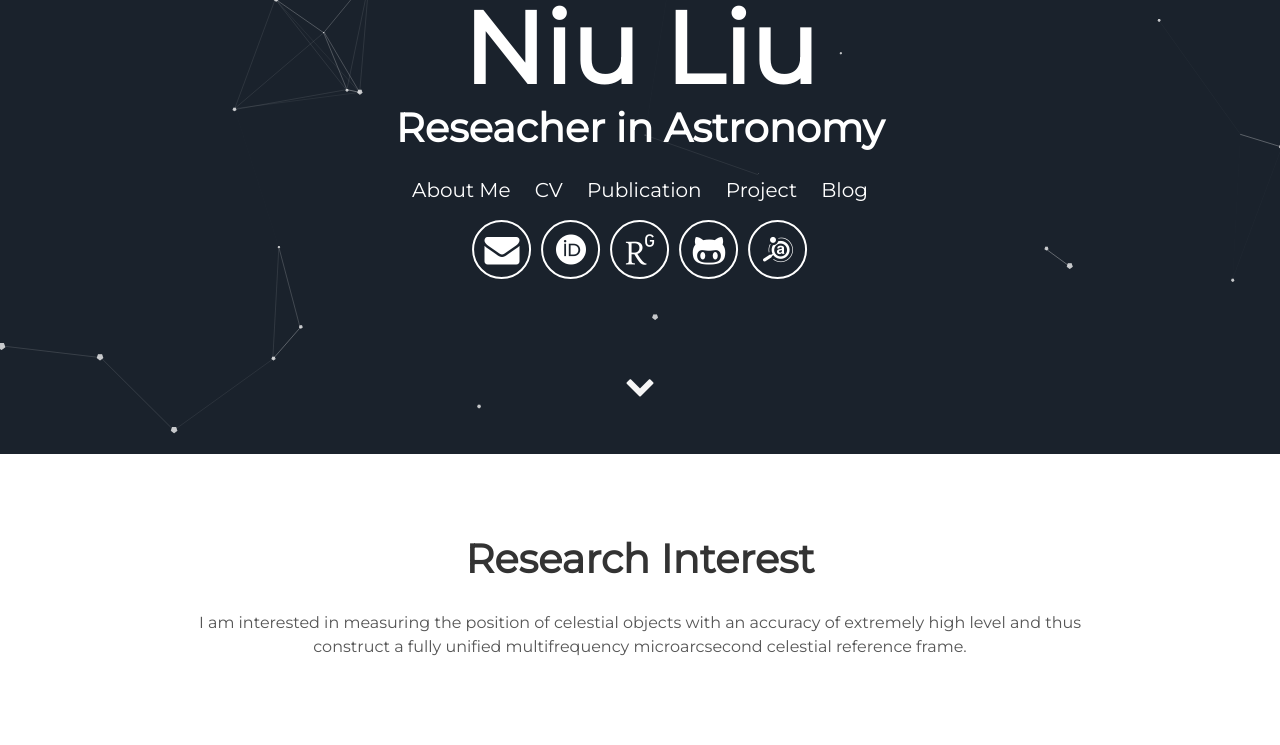
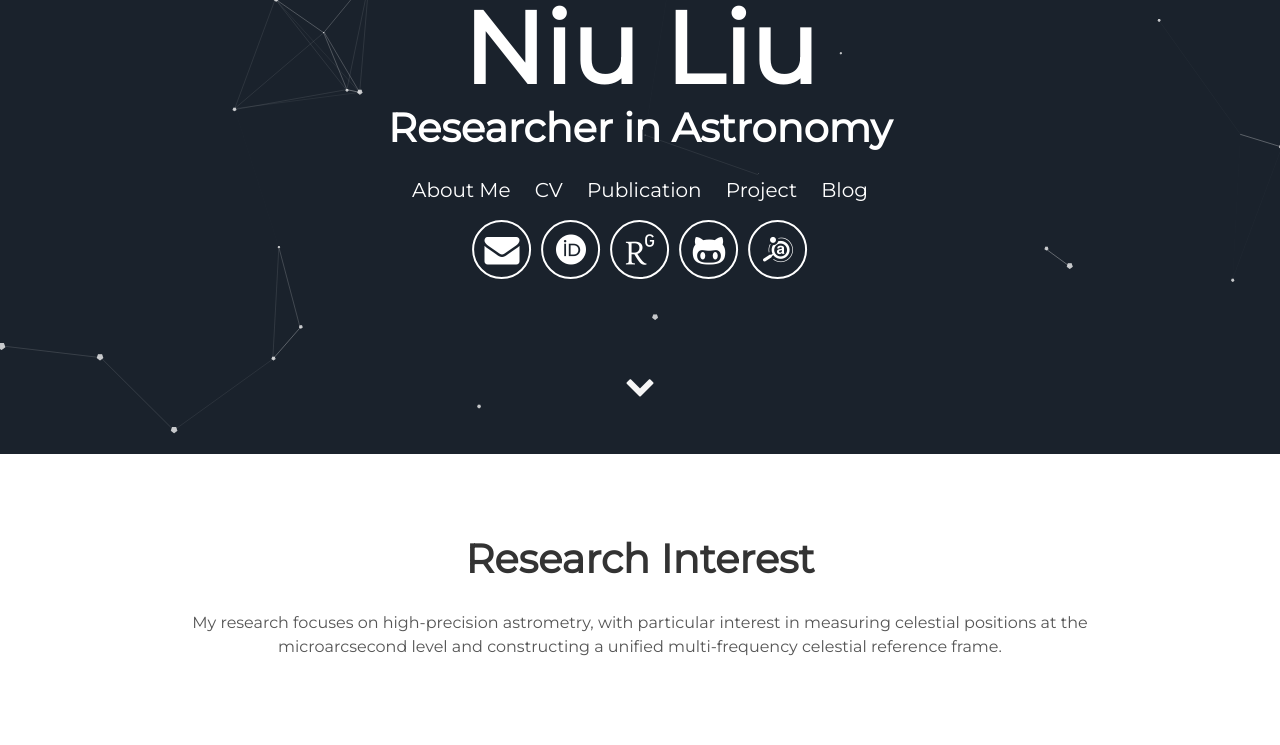
Before and after one commit to Niu-Liu/Niu-Liu.github.io, a Jekyll site: the page built from index.html, in a window 1280 px wide. Shown: the part 446-1191 px from the top of the page. Built offline with Jekyll 4.4.1, drawn with Linux system fonts in a browser that asks for light colours; some web fonts are replaced.

Commit message:
fix typos

```diff
--- a/_config.yml
+++ b/_config.yml
@@ -1,7 +1,7 @@
 # # ----------------- Copied from particle template -----------------
 # Site settings
 title: "Niu Liu (刘牛)"
-hometitle: "Welcome to homepage of Niu Liu (刘牛)"
+hometitle: "Niu Liu (刘牛)"
 description: "My personal website"
 baseurl: "" # the subpath of your site, e.g. /blog
 url: "https://liuniu.fun"
@@ -9,10 +9,10 @@ url: "https://liuniu.fun"
 # User settings
 username: "Niu Liu"
 user_description: |
-  I am interested in measuring the position of celestial objects with
-  an accuracy of extremely high level and thus construct a
-  fully unified multifrequency microarcsecond celestial reference frame.
-user_title: "Reseacher in Astronomy"
+  My research focuses on high-precision astrometry, with particular
+  interest in measuring celestial positions at the microarcsecond level
+  and constructing a unified multi-frequency celestial reference frame.
+user_title: "Researcher in Astronomy"
 avatar: "bio.png"
 
 # Google-analytics
@@ -30,7 +30,7 @@ author:
   city             : "Nanjing"
   employer         : "Nanjing University"
   employer_url     : "https://astronomy.nju.edu.cn/EN/index.html"
-  email            : "secret"
+  # email            : ""
   researchgate     : "https://www.researchgate.net/profile/Niu-Liu?ev=hdr_xprf"
   orcid            : "0000-0003-2778-002X"
   adslib           : "https://ui.adsabs.harvard.edu/user/libraries/EWTz-0tVSn6LqIz7ZgLMgg"
@@ -172,6 +172,7 @@ exclude:
   - Gruntfile.js
   - LICENSE
   - README
+  - README.md
   - Rakefile
   - assets/js/_main.js
   - assets/js/plugins
@@ -192,7 +193,8 @@ blogdescription: "Knowledge is for sharing."
 blogname: "Neo's blog"
 
 # 你的favicon（出现在浏览器tab上）图片URL，建议使用较小(64px × 64px)的图片
-favicon: https://raw.githubusercontent.com/Niu-Liu/Niu-Liu.github.io/master/assets/img/Headshot.ico
+# favicon: https://raw.githubusercontent.com/Niu-Liu/Niu-Liu.github.io/master/assets/img/Headshot.ico
+favicon: /assets/img/Headshot.ico
 
 # Tabs in header. There are 'Blog', 'About', 'Archive', 'Tags'
 # and URL Link(e.g. 'Theme' tab below) tabs. If you don't need one, just delete
```
